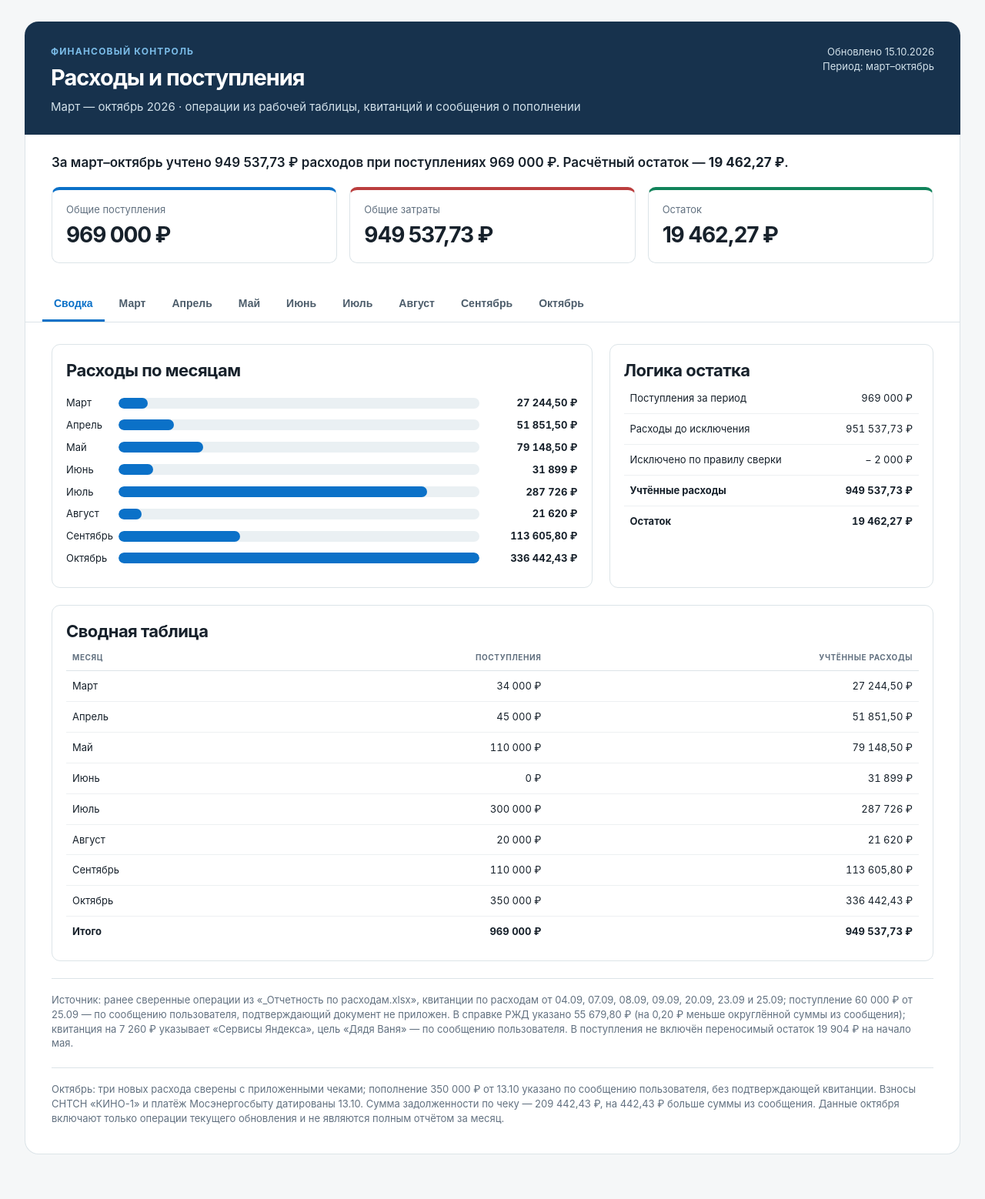
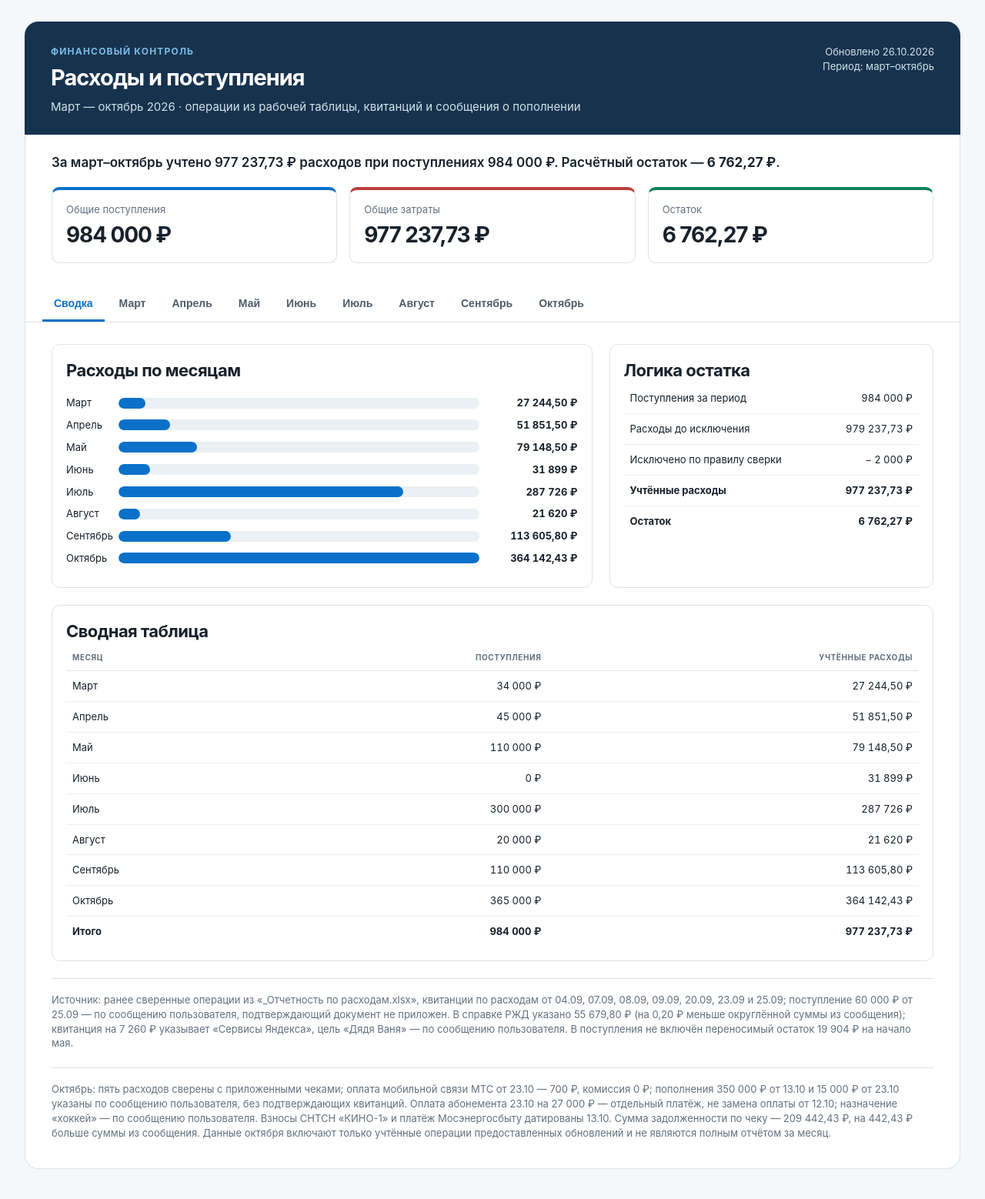
Before and after one commit to pakhomovasvetlanav-crypto/service-expenses-dashboard, a plain HTML site: page index.html in a window 1280 px wide. Shown: the whole page at 77% size. Drawn offline with Linux system fonts and the light colour scheme.

Commit message:
Add files via upload

```diff
--- a/index.html
+++ b/index.html
@@ -31,18 +31,18 @@
 </head>
 <body>
   <div class="shell">
-    <header><div><p class="eyebrow">Финансовый контроль</p><h1>Расходы и поступления</h1><p class="period">Март — октябрь 2026 · операции из рабочей таблицы, квитанций и сообщения о пополнении</p></div><div class="asof">Обновлено 15.10.2026<br>Период: март–октябрь</div></header>
-    <section class="summary" aria-label="Итоги периода"><p class="message">За март–октябрь учтено 949 537,73 ₽ расходов при поступлениях 969 000 ₽. Расчётный остаток — <strong>19 462,27 ₽</strong>.</p>
-      <div class="kpis"><div class="kpi"><span>Общие поступления</span><strong>969 000 ₽</strong></div><div class="kpi"><span>Общие затраты</span><strong>949 537,73 ₽</strong></div><div class="kpi"><span>Остаток</span><strong>19 462,27 ₽</strong></div></div>
+    <header><div><p class="eyebrow">Финансовый контроль</p><h1>Расходы и поступления</h1><p class="period">Март — октябрь 2026 · операции из рабочей таблицы, квитанций и сообщения о пополнении</p></div><div class="asof">Обновлено 26.10.2026<br>Период: март–октябрь</div></header>
+    <section class="summary" aria-label="Итоги периода"><p class="message">За март–октябрь учтено 977 237,73 ₽ расходов при поступлениях 984 000 ₽. Расчётный остаток — <strong>6 762,27 ₽</strong>.</p>
+      <div class="kpis"><div class="kpi"><span>Общие поступления</span><strong>984 000 ₽</strong></div><div class="kpi"><span>Общие затраты</span><strong>977 237,73 ₽</strong></div><div class="kpi"><span>Остаток</span><strong>6 762,27 ₽</strong></div></div>
     </section>
     <nav class="tabs" role="tablist" aria-label="Разделы дашборда"><button role="tab" id="tab-summary" aria-selected="true" aria-controls="panel-summary">Сводка</button><button role="tab" id="tab-март" aria-selected="false" aria-controls="panel-март">Март</button><button role="tab" id="tab-апрель" aria-selected="false" aria-controls="panel-апрель">Апрель</button><button role="tab" id="tab-май" aria-selected="false" aria-controls="panel-май">Май</button><button role="tab" id="tab-июнь" aria-selected="false" aria-controls="panel-июнь">Июнь</button><button role="tab" id="tab-июль" aria-selected="false" aria-controls="panel-июль">Июль</button><button role="tab" id="tab-август" aria-selected="false" aria-controls="panel-август">Август</button><button role="tab" id="tab-сентябрь" aria-selected="false" aria-controls="panel-сентябрь">Сентябрь</button><button role="tab" id="tab-октябрь" aria-selected="false" aria-controls="panel-октябрь">Октябрь</button></nav>
     <main>
   <section class="panel" role="tabpanel" id="panel-summary" aria-labelledby="tab-summary">
-        <div class="overview"><article class="card"><h2>Расходы по месяцам</h2><div class="chart"><div class="bar-row"><span>Март</span><div class="bar"><div class="fill" style="width:8.1%"></div></div><strong class="num">27 244,50 ₽</strong></div><div class="bar-row"><span>Апрель</span><div class="bar"><div class="fill" style="width:15.4%"></div></div><strong class="num">51 851,50 ₽</strong></div><div class="bar-row"><span>Май</span><div class="bar"><div class="fill" style="width:23.5%"></div></div><strong class="num">79 148,50 ₽</strong></div><div class="bar-row"><span>Июнь</span><div class="bar"><div class="fill" style="width:9.5%"></div></div><strong class="num">31 899 ₽</strong></div><div class="bar-row"><span>Июль</span><div class="bar"><div class="fill" style="width:85.5%"></div></div><strong class="num">287 726 ₽</strong></div><div class="bar-row"><span>Август</span><div class="bar"><div class="fill" style="width:6.4%"></div></div><strong class="num">21 620 ₽</strong></div><div class="bar-row"><span>Сентябрь</span><div class="bar"><div class="fill" style="width:33.8%"></div></div><strong class="num">113 605,80 ₽</strong></div><div class="bar-row"><span>Октябрь</span><div class="bar"><div class="fill" style="width:100.0%"></div></div><strong class="num">336 442,43 ₽</strong></div></div></article>
-          <article class="card"><h2>Логика остатка</h2><table><tbody><tr><td>Поступления за период</td><td class="num">969 000 ₽</td></tr><tr><td>Расходы до исключения</td><td class="num">951 537,73 ₽</td></tr><tr><td>Исключено по правилу сверки</td><td class="num">− 2 000 ₽</td></tr><tr><td><strong>Учтённые расходы</strong></td><td class="num"><strong>949 537,73 ₽</strong></td></tr><tr><td><strong>Остаток</strong></td><td class="num"><strong>19 462,27 ₽</strong></td></tr></tbody></table></article></div>
-        <article class="card" style="margin-top:22px"><h2>Сводная таблица</h2><table><thead><tr><th>Месяц</th><th class="num">Поступления</th><th class="num">Учтённые расходы</th></tr></thead><tbody><tr><td>Март</td><td class='num'>34 000 ₽</td><td class='num'>27 244,50 ₽</td></tr><tr><td>Апрель</td><td class='num'>45 000 ₽</td><td class='num'>51 851,50 ₽</td></tr><tr><td>Май</td><td class='num'>110 000 ₽</td><td class='num'>79 148,50 ₽</td></tr><tr><td>Июнь</td><td class='num'>0 ₽</td><td class='num'>31 899 ₽</td></tr><tr><td>Июль</td><td class='num'>300 000 ₽</td><td class='num'>287 726 ₽</td></tr><tr><td>Август</td><td class='num'>20 000 ₽</td><td class='num'>21 620 ₽</td></tr><tr><td>Сентябрь</td><td class='num'>110 000 ₽</td><td class='num'>113 605,80 ₽</td></tr><tr><td>Октябрь</td><td class="num">350 000 ₽</td><td class="num">336 442,43 ₽</td></tr><tr><td><strong>Итого</strong></td><td class="num"><strong>969 000 ₽</strong></td><td class="num"><strong>949 537,73 ₽</strong></td></tr></tbody></table></article>
+        <div class="overview"><article class="card"><h2>Расходы по месяцам</h2><div class="chart"><div class="bar-row"><span>Март</span><div class="bar"><div class="fill" style="width:7.5%"></div></div><strong class="num">27 244,50 ₽</strong></div><div class="bar-row"><span>Апрель</span><div class="bar"><div class="fill" style="width:14.2%"></div></div><strong class="num">51 851,50 ₽</strong></div><div class="bar-row"><span>Май</span><div class="bar"><div class="fill" style="width:21.7%"></div></div><strong class="num">79 148,50 ₽</strong></div><div class="bar-row"><span>Июнь</span><div class="bar"><div class="fill" style="width:8.8%"></div></div><strong class="num">31 899 ₽</strong></div><div class="bar-row"><span>Июль</span><div class="bar"><div class="fill" style="width:79.0%"></div></div><strong class="num">287 726 ₽</strong></div><div class="bar-row"><span>Август</span><div class="bar"><div class="fill" style="width:5.9%"></div></div><strong class="num">21 620 ₽</strong></div><div class="bar-row"><span>Сентябрь</span><div class="bar"><div class="fill" style="width:31.2%"></div></div><strong class="num">113 605,80 ₽</strong></div><div class="bar-row"><span>Октябрь</span><div class="bar"><div class="fill" style="width:100.0%"></div></div><strong class="num">364 142,43 ₽</strong></div></div></article>
+          <article class="card"><h2>Логика остатка</h2><table><tbody><tr><td>Поступления за период</td><td class="num">984 000 ₽</td></tr><tr><td>Расходы до исключения</td><td class="num">979 237,73 ₽</td></tr><tr><td>Исключено по правилу сверки</td><td class="num">− 2 000 ₽</td></tr><tr><td><strong>Учтённые расходы</strong></td><td class="num"><strong>977 237,73 ₽</strong></td></tr><tr><td><strong>Остаток</strong></td><td class="num"><strong>6 762,27 ₽</strong></td></tr></tbody></table></article></div>
+        <article class="card" style="margin-top:22px"><h2>Сводная таблица</h2><table><thead><tr><th>Месяц</th><th class="num">Поступления</th><th class="num">Учтённые расходы</th></tr></thead><tbody><tr><td>Март</td><td class='num'>34 000 ₽</td><td class='num'>27 244,50 ₽</td></tr><tr><td>Апрель</td><td class='num'>45 000 ₽</td><td class='num'>51 851,50 ₽</td></tr><tr><td>Май</td><td class='num'>110 000 ₽</td><td class='num'>79 148,50 ₽</td></tr><tr><td>Июнь</td><td class='num'>0 ₽</td><td class='num'>31 899 ₽</td></tr><tr><td>Июль</td><td class='num'>300 000 ₽</td><td class='num'>287 726 ₽</td></tr><tr><td>Август</td><td class='num'>20 000 ₽</td><td class='num'>21 620 ₽</td></tr><tr><td>Сентябрь</td><td class='num'>110 000 ₽</td><td class='num'>113 605,80 ₽</td></tr><tr><td>Октябрь</td><td class="num">365 000 ₽</td><td class="num">364 142,43 ₽</td></tr><tr><td><strong>Итого</strong></td><td class="num"><strong>984 000 ₽</strong></td><td class="num"><strong>977 237,73 ₽</strong></td></tr></tbody></table></article>
         <p class="source">Источник: ранее сверенные операции из «_Отчетность по расходам.xlsx», квитанции по расходам от 04.09, 07.09, 08.09, 09.09, 20.09, 23.09 и 25.09; поступление 60 000 ₽ от 25.09 — по сообщению пользователя, подтверждающий документ не приложен. В справке РЖД указано 55 679,80 ₽ (на 0,20 ₽ меньше округлённой суммы из сообщения); квитанция на 7 260 ₽ указывает «Сервисы Яндекса», цель «Дядя Ваня» — по сообщению пользователя. В поступления не включён переносимый остаток 19 904 ₽ на начало мая.</p>
-        <p class="source">Октябрь: три новых расхода сверены с приложенными чеками; пополнение 350 000 ₽ от 13.10 указано по сообщению пользователя, без подтверждающей квитанции. Взносы СНТСН «КИНО-1» и платёж Мосэнергосбыту датированы 13.10. Сумма задолженности по чеку — 209 442,43 ₽, на 442,43 ₽ больше суммы из сообщения. Данные октября включают только операции текущего обновления и не являются полным отчётом за месяц.</p>
+        <p class="source">Октябрь: пять расходов сверены с приложенными чеками; оплата мобильной связи МТС от 23.10 — 700 ₽, комиссия 0 ₽; пополнения 350 000 ₽ от 13.10 и 15 000 ₽ от 23.10 указаны по сообщению пользователя, без подтверждающих квитанций. Оплата абонемента 23.10 на 27 000 ₽ — отдельный платёж, не замена оплаты от 12.10; назначение «хоккей» — по сообщению пользователя. Взносы СНТСН «КИНО-1» и платёж Мосэнергосбыту датированы 13.10. Сумма задолженности по чеку — 209 442,43 ₽, на 442,43 ₽ больше суммы из сообщения. Данные октября включают только учтённые операции предоставленных обновлений и не являются полным отчётом за месяц.</p>
       </section>
 
   <section class="panel" role="tabpanel" id="panel-март" aria-labelledby="tab-март" hidden>
@@ -160,23 +160,26 @@
 
   <section class="panel" role="tabpanel" id="panel-октябрь" aria-labelledby="tab-октябрь" hidden>
     <div class="month-heading">
-      <div><p class="eyebrow">Октябрь 2026</p><h2>Учтено 336 442,43 ₽ расходов</h2></div>
-      <div class="month-total"><span>Расходы текущего обновления</span><strong>336 442,43 ₽</strong></div>
+      <div><p class="eyebrow">Октябрь 2026</p><h2>Учтено 364 142,43 ₽ расходов</h2></div>
+      <div class="month-total"><span>Учтённые расходы октября</span><strong>364 142,43 ₽</strong></div>
     </div>
     <div class="month-grid">
-      <article class="card receipt-card"><h3>Поступления</h3><div class="card-total positive">350 000 ₽</div>
+      <article class="card receipt-card"><h3>Поступления</h3><div class="card-total positive">365 000 ₽</div>
         <table><thead><tr><th>Операция</th><th class="num">Сумма</th></tr></thead><tbody>
           <tr><td>13.10 Пополнение (по сообщению пользователя; квитанция не приложена)</td><td class="num">350 000 ₽</td></tr>
+          <tr><td>23.10 Получено на служебные расходы (по сообщению пользователя; квитанция не приложена)</td><td class="num">15 000 ₽</td></tr>
         </tbody></table>
-        <p class="source">Остаток после сентября: 5 904,70 ₽.<br>Расчётный остаток с учётом октября: <strong>19 462,27 ₽</strong>.</p>
+        <p class="source">Остаток после сентября: 5 904,70 ₽.<br>Расчётный остаток с учётом октября: <strong>6 762,27 ₽</strong>.</p>
       </article>
-      <article class="card expense-card"><h3>Расходы</h3><div class="card-total negative">336 442,43 ₽</div>
+      <article class="card expense-card"><h3>Расходы</h3><div class="card-total negative">364 142,43 ₽</div>
         <table><thead><tr><th>Операция</th><th class="num">Сумма</th><th>Статус</th></tr></thead><tbody>
           <tr><td>12.10 Оплата абонемента на хоккей</td><td class="num">27 000 ₽</td><td>Учтено</td></tr>
           <tr><td>13.10 Оплата членских взносов СНТСН «КИНО-1»</td><td class="num">100 000 ₽</td><td>Учтено</td></tr>
           <tr><td>13.10 Оплата задолженности Думанского в АО «Мосэнергосбыт»</td><td class="num">209 442,43 ₽</td><td>Учтено</td></tr>
+          <tr><td>23.10 Оплата абонемента на хоккей</td><td class="num">27 000 ₽</td><td>Учтено</td></tr>
+          <tr><td>23.10 Оплата мобильной связи МТС</td><td class="num">700 ₽</td><td>Учтено</td></tr>
         </tbody></table>
-        <p class="note">Даты и суммы — по чекам. Два платежа выполнены 13.10, а не 12.10. Задолженность оплачена на 209 442,43 ₽, не на округлённые 209 000 ₽. Уточнение «хоккей» и отнесение задолженности к Думанскому — по сообщению пользователя.</p>
+        <p class="note">Даты и суммы — по чекам. Два платежа выполнены 13.10, а не 12.10. Задолженность оплачена на 209 442,43 ₽, не на округлённые 209 000 ₽. Оплата абонемента 23.10 на 27 000 ₽ подтверждена чеком. Уточнение «хоккей» для обоих абонементов и отнесение задолженности к Думанскому — по сообщению пользователя.</p>
       </article>
     </div>
   </section>
```
